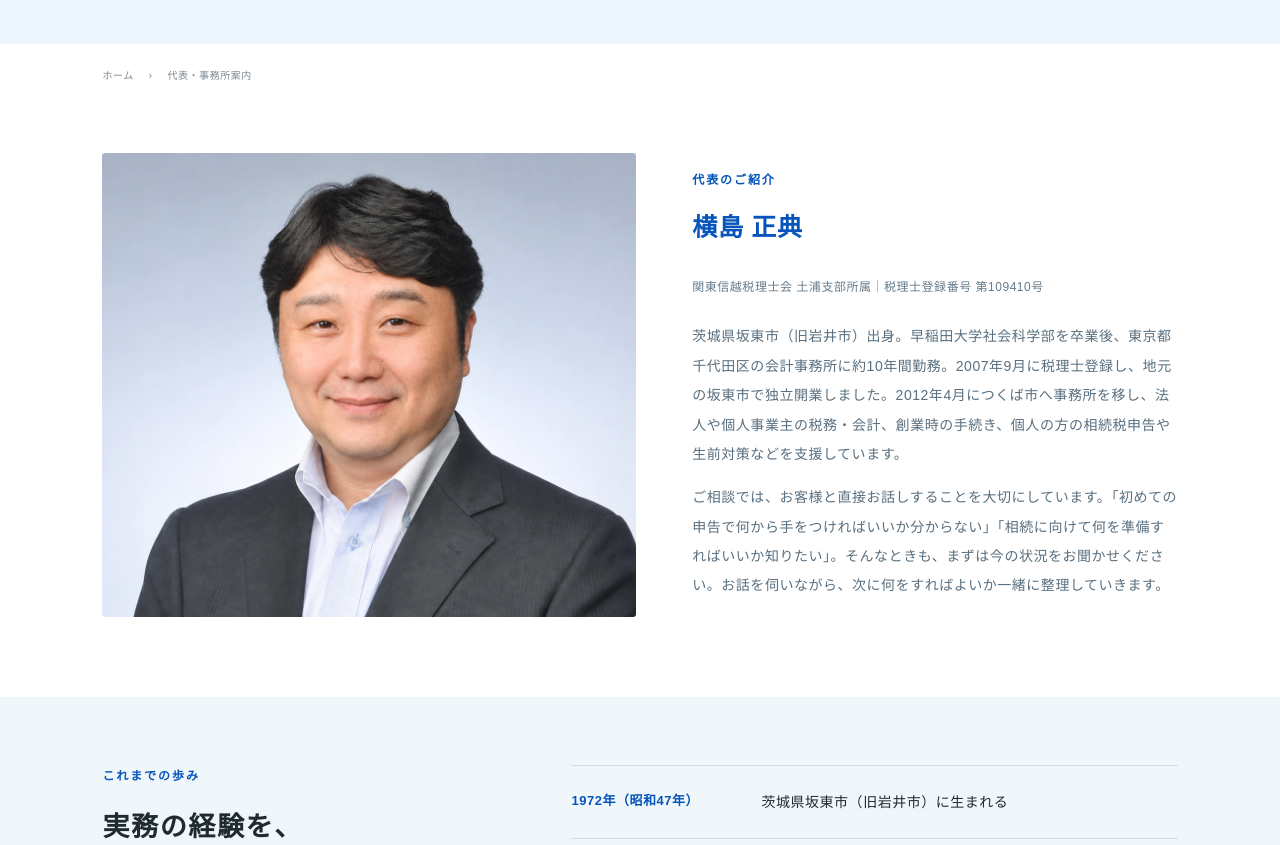
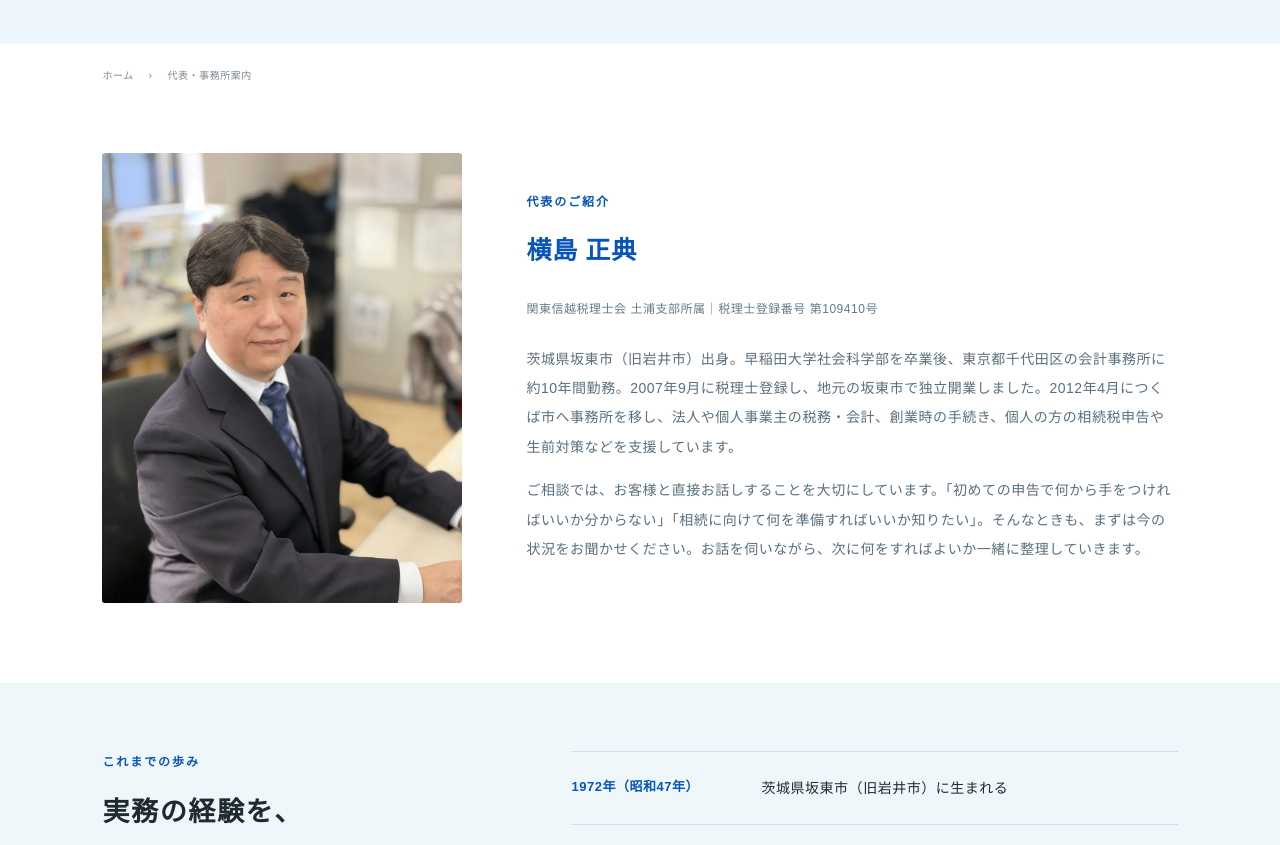
Before and after one commit to kkawashita-lab/yokoshima-tax-HP, a plain HTML site: page about/index.html in a window 1280 px wide. Shown: the part 252-1097 px from the top of the page. Drawn offline with Linux system fonts and the light colour scheme.

Commit message:
代表・事務所案内ページの代表写真を差し替え、表示を小さめに
新しい写真は縦長のため、PCは縦長(4:5)・幅360pxで表示し、タブレットは260px、スマホは従来と同じ4:3の高さに収める。

Co-Authored-By: Claude Opus 5.5 <noreply@anthropic.com>

```diff
--- a/about/about.css
+++ b/about/about.css
@@ -1,16 +1,16 @@
 
 .about-page-hero{background:#edf6fc;color:var(--blue);padding:54px 0}
 .about-page-hero h1{font-family:"Yu Mincho","Hiragino Mincho ProN",serif;font-size:36px;line-height:1.7;letter-spacing:.05em}
-.representative{padding:68px 0 80px}.representative-grid{display:grid;grid-template-columns:1.1fr 1fr;gap:56px;align-items:center}
-.representative-photo{overflow:hidden;border-radius:3px}.representative-photo img{width:100%;height:auto;aspect-ratio:1.15;object-fit:cover;object-position:center}
+.representative{padding:68px 0 80px}.representative-grid{display:grid;grid-template-columns:minmax(0,360px) 1fr;gap:64px;align-items:center}
+.representative-photo{overflow:hidden;border-radius:3px}.representative-photo img{width:100%;height:auto;aspect-ratio:4/5;object-fit:cover;object-position:50% 30%}
 .representative-copy h2{font-size:25px;line-height:1.85;letter-spacing:.035em;margin-bottom:24px}.representative-name{font-family:"Yu Mincho","Hiragino Mincho ProN",serif;font-size:30px;letter-spacing:.12em;color:var(--blue)}.representative-registration{font-size:12px;color:#657b8b;margin:10px 0 24px}.representative-copy>p:not(.eyebrow):not(.representative-name):not(.representative-registration){font-size:14px;color:#596f7f;line-height:2.1;margin-top:14px}
 .representative-history{background:#f0f7fb;padding:68px 0}.history-layout{display:grid;grid-template-columns:.8fr 1.2fr;gap:65px}.history-layout h2{font-size:27px;line-height:1.9}
 .history-list{margin:0;padding:0;list-style:none;border-top:1px solid #cedfe9}.history-list li{display:grid;grid-template-columns:170px minmax(0,1fr);gap:20px;padding:23px 0;border-bottom:1px solid #cedfe9}.history-list li>span{font-size:13px;font-weight:700;color:var(--blue);white-space:nowrap}.history-list h3{font-size:14px;font-weight:400}.history-list p{font-size:13px;color:#596f7f;margin-top:5px}
 .office-profile{padding:75px 0}.profile-table{margin:0}.profile-table>div{display:grid;grid-template-columns:190px 1fr;border-bottom:1px solid #dce4e9}.profile-table>div:first-child{border-top:1px solid #dce4e9}.profile-table dt{background:#f4f8fa;font-size:14px;font-weight:700;padding:20px 28px}.profile-table dd{margin:0;padding:20px 28px;font-size:14px}.profile-table small{display:block;font-size:12px;color:#657b8b;margin-top:4px}
 .office-access{padding:0 0 80px}.access-layout{display:grid;grid-template-columns:.8fr 1.2fr;gap:60px;align-items:center}.access-copy h2{margin-bottom:26px}.access-copy h3{font-size:18px;margin-bottom:14px}.access-copy>p:not(.eyebrow){font-size:14px;color:#596f7f;margin-top:14px}.access-map iframe{width:100%;height:360px;border:0;display:block;background:#edf1f3;border-radius:4px}
 .access-map-button{display:flex;align-items:center;justify-content:space-between;gap:20px;max-width:300px;padding:15px 23px;margin-top:26px;background:var(--blue);color:#fff;font-size:14px;font-weight:700;border-radius:3px}.access-map-button:hover{background:var(--deep)}.sr-only{position:absolute;width:1px;height:1px;padding:0;margin:-1px;overflow:hidden;clip:rect(0,0,0,0);white-space:nowrap;border:0}
-@media(max-width:950px){.representative-grid{gap:30px}.representative-copy h2{font-size:22px}.history-layout{gap:35px}.access-layout{gap:30px}}
-@media(max-width:650px){.about-page-hero{padding:32px 0}.about-page-hero h1{font-size:24px}.representative{padding:40px 0 50px}.representative-grid{grid-template-columns:1fr;gap:28px}.representative-photo img{aspect-ratio:4/3}.representative-copy h2{font-size:22px;letter-spacing:.015em}.representative-name{font-size:29px}.representative-history{padding:48px 0}.history-layout{grid-template-columns:1fr;gap:26px}.history-layout h2{font-size:24px}.history-list li{grid-template-columns:155px minmax(0,1fr);gap:14px;padding:20px 0}.history-list h3{font-size:13px}.history-list li>span{font-size:12px}.office-profile{padding:50px 0}.profile-table>div{grid-template-columns:105px 1fr}.profile-table dt,.profile-table dd{padding:17px 12px;font-size:13px}.profile-table small{font-size:11px}.office-access{padding:0 0 50px}.access-layout{grid-template-columns:1fr;gap:30px}.access-map iframe{height:300px}.access-map-button{max-width:100%}}
+@media(max-width:950px){.representative-grid{gap:30px;grid-template-columns:minmax(0,260px) 1fr}.representative-copy h2{font-size:22px}.history-layout{gap:35px}.access-layout{gap:30px}}
+@media(max-width:650px){.about-page-hero{padding:32px 0}.about-page-hero h1{font-size:24px}.representative{padding:40px 0 50px}.representative-grid{grid-template-columns:1fr;gap:28px}.representative-photo img{aspect-ratio:4/3;object-position:50% 22%}.representative-copy h2{font-size:22px;letter-spacing:.015em}.representative-name{font-size:29px}.representative-history{padding:48px 0}.history-layout{grid-template-columns:1fr;gap:26px}.history-layout h2{font-size:24px}.history-list li{grid-template-columns:155px minmax(0,1fr);gap:14px;padding:20px 0}.history-list h3{font-size:13px}.history-list li>span{font-size:12px}.office-profile{padding:50px 0}.profile-table>div{grid-template-columns:105px 1fr}.profile-table dt,.profile-table dd{padding:17px 12px;font-size:13px}.profile-table small{font-size:11px}.office-access{padding:0 0 50px}.access-layout{grid-template-columns:1fr;gap:30px}.access-map iframe{height:300px}.access-map-button{max-width:100%}}
 
 @media(max-width:420px){
   .history-list li{grid-template-columns:1fr;gap:4px}
--- a/about/index.html
+++ b/about/index.html
@@ -2,7 +2,7 @@
 
 <main id="main"><section class="about-page-hero"><div class="wrap"><h1>代表・事務所案内</h1></div></section>
 <nav class="breadcrumbs wrap" aria-label="パンくずリスト"><a href="../">ホーム</a><span aria-hidden="true">›</span><span aria-current="page">代表・事務所案内</span></nav>
-<section class="representative section" id="representative"><div data-scroll-reveal class="wrap"><div class="representative-grid"><figure class="representative-photo"><img src="../assets/yokoshima-smile.webp" alt="代表税理士 横島正典" width="1672" height="941" fetchpriority="high"></figure><div class="representative-copy">
+<section class="representative section" id="representative"><div data-scroll-reveal class="wrap"><div class="representative-grid"><figure class="representative-photo"><img src="../assets/yokoshima-representative.webp" alt="代表税理士 横島正典" width="1000" height="1334" fetchpriority="high"></figure><div class="representative-copy">
   <p class="eyebrow">代表のご紹介</p>
   <h2 class="representative-name">横島 正典</h2>
   <p class="representative-registration">関東信越税理士会 土浦支部所属｜税理士登録番号 第109410号</p>
```
Also changed, not shown: assets/yokoshima-representative.webp (added), assets/yokoshima-smile.webp (deleted).
